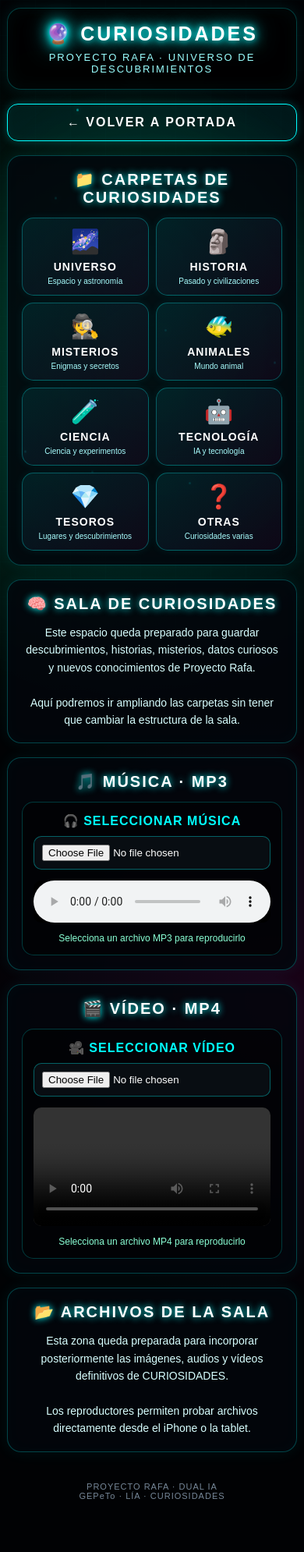
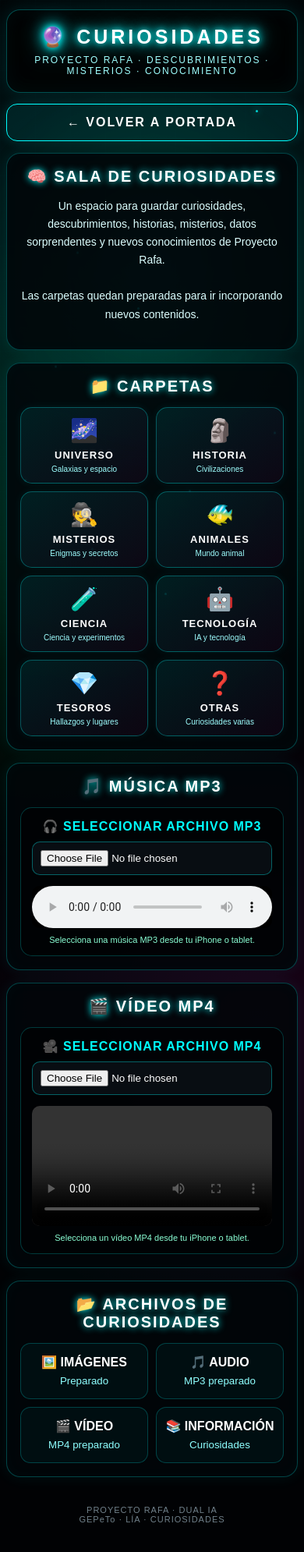
Before and after one commit to rafadun18-gif/PROYECTO-RAFA, a plain HTML site: page CURIOSIDADES.html in a window 390 px wide. Shown: the top 1990 px of the page at 78% size. Drawn offline with Linux system fonts and the light colour scheme.

Commit message:
Actualizar CURIOSIDADES.html

```diff
--- a/CURIOSIDADES.html
+++ b/CURIOSIDADES.html
@@ -3,44 +3,49 @@
 <head>
 <meta charset="UTF-8">
 <meta name="viewport" content="width=device-width, initial-scale=1.0, viewport-fit=cover">
+
 <title>CURIOSIDADES · Proyecto Rafa</title>
+
 <style>
 *{
     box-sizing:border-box;
     -webkit-tap-highlight-color:transparent;
 }
+
 html,body{
     margin:0;
     padding:0;
     min-height:100%;
     background:#010204;
-    color:white;
+    color:#fff;
     font-family:Arial,Helvetica,sans-serif;
 }
+
 body{
     min-height:100vh;
     overflow-x:hidden;
     background:
-        radial-gradient(circle at 50% 25%,rgba(0,255,255,.15),transparent 28%),
-        radial-gradient(circle at 15% 25%,rgba(0,255,100,.10),transparent 30%),
-        radial-gradient(circle at 90% 65%,rgba(255,0,200,.10),transparent 30%),
+        radial-gradient(circle at 50% 20%,rgba(0,255,255,.16),transparent 30%),
+        radial-gradient(circle at 15% 35%,rgba(0,255,100,.10),transparent 30%),
+        radial-gradient(circle at 85% 65%,rgba(255,0,200,.10),transparent 30%),
         #010204;
 }
-/* =========================
-   FONDO HOLOGRÁFICO
-========================= */
+
+/* FONDO */
+
 body::before{
     content:"";
     position:fixed;
     inset:0;
     pointer-events:none;
     z-index:0;
-    opacity:.35;
+    opacity:.3;
     background:
         linear-gradient(rgba(0,255,255,.035) 1px,transparent 1px),
         linear-gradient(90deg,rgba(0,255,255,.035) 1px,transparent 1px);
     background-size:45px 45px;
 }
+
 body::after{
     content:"";
     position:fixed;
@@ -52,25 +57,25 @@ body::after{
     border-radius:50%;
     pointer-events:none;
     z-index:0;
-    background:
-        radial-gradient(
+    background:radial-gradient(
         circle,
-            rgba(0,255,255,.10) 0%,
+        rgba(0,255,255,.10),
         rgba(0,255,100,.04) 35%,
         transparent 70%
     );
     filter:blur(8px);
 }
-/* =========================
-   PARTÍCULAS
-========================= */
+
+/* PARTÍCULAS */
+
 .particulas{
     position:fixed;
     inset:0;
     overflow:hidden;
     pointer-events:none;
-    z-index:0;
+    z-index:1;
 }
+
 .particulas span{
     position:absolute;
     width:3px;
@@ -78,22 +83,23 @@ body::after{
     border-radius:50%;
     background:#00ffff;
     box-shadow:0 0 8px #00ffff;
-    opacity:.7;
-    animation:particula 8s linear infinite;
+    animation:subir 8s linear infinite;
 }
-.particulas span:nth-child(1){left:8%;top:80%;animation-delay:0s;}
-.particulas span:nth-child(2){left:18%;top:35%;animation-delay:2s;}
-.particulas span:nth-child(3){left:30%;top:70%;animation-delay:4s;}
-.particulas span:nth-child(4){left:45%;top:20%;animation-delay:1s;}
+
+.particulas span:nth-child(1){left:8%;top:85%;animation-delay:0s;}
+.particulas span:nth-child(2){left:18%;top:60%;animation-delay:2s;}
+.particulas span:nth-child(3){left:30%;top:80%;animation-delay:4s;}
+.particulas span:nth-child(4){left:45%;top:55%;animation-delay:1s;}
 .particulas span:nth-child(5){left:62%;top:75%;animation-delay:3s;}
-.particulas span:nth-child(6){left:76%;top:30%;animation-delay:5s;}
-.particulas span:nth-child(7){left:90%;top:60%;animation-delay:2s;}
-.particulas span:nth-child(8){left:54%;top:50%;animation-delay:6s;}
-.particulas span:nth-child(9){left:25%;top:15%;animation-delay:4s;}
-.particulas span:nth-child(10){left:84%;top:15%;animation-delay:1s;}
-@keyframes particula{
+.particulas span:nth-child(6){left:76%;top:45%;animation-delay:5s;}
+.particulas span:nth-child(7){left:90%;top:70%;animation-delay:2s;}
+.particulas span:nth-child(8){left:54%;top:90%;animation-delay:6s;}
+.particulas span:nth-child(9){left:25%;top:35%;animation-delay:4s;}
+.particulas span:nth-child(10){left:84%;top:25%;animation-delay:1s;}
+
+@keyframes subir{
     0%{
-        transform:translateY(40px);
+        transform:translateY(60px);
         opacity:0;
     }
     20%{
@@ -103,155 +109,157 @@ body::after{
         opacity:.8;
     }
     100%{
-        transform:translateY(-180px);
+        transform:translateY(-200px);
         opacity:0;
     }
 }
-/* =========================
-   CONTENEDOR
-========================= */
+
+/* CONTENEDOR */
+
 .contenedor{
     position:relative;
     z-index:5;
     width:100%;
     max-width:900px;
     margin:auto;
-    padding:15px 12px 40px;
+    padding:12px 10px 40px;
 }
-/* =========================
-   CABECERA
-========================= */
+
+/* CABECERA */
+
 header{
     text-align:center;
-    padding:18px 10px;
-    margin-bottom:18px;
-    background:rgba(0,0,0,.72);
-    border:1px solid rgba(0,255,255,.25);
+    padding:20px 12px;
+    margin-bottom:14px;
+    border:1px solid rgba(0,255,255,.30);
     border-radius:18px;
+    background:rgba(0,0,0,.78);
     box-shadow:
-        0 0 20px rgba(0,255,255,.10),
+        0 0 25px rgba(0,255,255,.10),
         inset 0 0 25px rgba(0,255,255,.04);
     backdrop-filter:blur(12px);
 }
+
 h1{
     margin:0;
     font-size:30px;
     letter-spacing:4px;
-    color:white;
+    color:#fff;
     text-shadow:
         0 0 8px #00ffff,
         0 0 18px #00ffff,
         0 0 30px rgba(0,255,255,.7);
 }
+
 .subtitulo{
     margin-top:8px;
-    font-size:13px;
+    color:#9fffff;
+    font-size:12px;
     letter-spacing:2px;
-    color:#9ff;
 }
-/* =========================
-   BOTÓN PORTADA
-========================= */
+
+/* PORTADA */
+
 .portada{
     display:block;
     width:100%;
+    padding:14px;
+    margin-bottom:15px;
     text-align:center;
     text-decoration:none;
-    color:white;
-    padding:14px;
-    margin-bottom:18px;
+    color:#fff;
+    font-weight:bold;
+    letter-spacing:2px;
     border:1px solid #00ffff;
     border-radius:14px;
     background:rgba(0,255,255,.08);
-    box-shadow:
-        0 0 12px rgba(0,255,255,.25),
-        inset 0 0 15px rgba(0,255,255,.04);
-    font-weight:bold;
-    letter-spacing:2px;
+    box-shadow:0 0 15px rgba(0,255,255,.15);
 }
-.portada:active{
-    transform:scale(.98);
-}
-/* =========================
-   BLOQUES
-========================= */
+
+/* BLOQUES */
+
 .bloque{
-    margin-bottom:18px;
-    padding:18px;
-    background:rgba(3,7,12,.84);
+    margin-bottom:16px;
+    padding:17px;
     border:1px solid rgba(0,255,255,.25);
     border-radius:18px;
+    background:rgba(2,6,10,.88);
     box-shadow:
         0 0 20px rgba(0,255,255,.07),
         inset 0 0 20px rgba(0,255,255,.025);
 }
-.titulo-bloque{
-    margin:0 0 14px;
+
+.titulo{
+    margin:0 0 15px;
     text-align:center;
     font-size:20px;
     letter-spacing:2px;
-    color:#fff;
     text-shadow:0 0 10px #00ffff;
 }
-/* =========================
-   CARPETAS
-========================= */
+
+/* CURIOSIDADES */
+
+.descripcion{
+    text-align:center;
+    line-height:1.65;
+    font-size:14px;
+    color:#ddffff;
+    margin-bottom:16px;
+}
+
+/* CARPETAS */
+
 .carpetas{
     display:grid;
     grid-template-columns:repeat(2,1fr);
-    gap:12px;
+    gap:10px;
 }
+
 .carpeta{
-    min-height:90px;
+    min-height:95px;
+    padding:12px 7px;
     display:flex;
     flex-direction:column;
     justify-content:center;
     align-items:center;
     text-align:center;
-    padding:12px 8px;
+    border:1px solid rgba(0,255,255,.30);
     border-radius:15px;
-    border:1px solid rgba(0,255,255,.30);
-    background:
-        linear-gradient(
+    background:linear-gradient(
         145deg,
         rgba(0,255,255,.09),
         rgba(255,0,200,.05)
     );
-    box-shadow:0 0 12px rgba(0,255,255,.08);
+    box-shadow:0 0 12px rgba(0,255,255,.07);
 }
-.carpeta .icono{
-    font-size:30px;
+
+.icono{
+    font-size:29px;
     margin-bottom:7px;
 }
-.carpeta .nombre{
-    font-size:14px;
+
+.nombre{
+    font-size:13px;
     font-weight:bold;
     letter-spacing:1px;
 }
-.carpeta .descripcion{
+
+.detalle{
     margin-top:5px;
     font-size:10px;
-    color:#a9ffff;
+    color:#9fffff;
 }
-/* =========================
-   DESCRIPCIÓN
-========================= */
-.info{
-    text-align:center;
-    line-height:1.6;
-    color:#d8ffff;
-    font-size:14px;
-}
-/* =========================
-   REPRODUCTORES
-========================= */
+
+/* REPRODUCTORES */
+
 .reproductor{
-    margin-top:12px;
     padding:14px;
+    margin-top:10px;
     border-radius:15px;
     background:rgba(0,0,0,.45);
     border:1px solid rgba(0,255,255,.22);
 }
+
 .reproductor label{
     display:block;
     text-align:center;
@@ -260,62 +268,92 @@ h1{
     font-weight:bold;
     letter-spacing:1px;
 }
+
 input[type="file"]{
+    display:block;
     width:100%;
     padding:10px;
-    color:white;
+    color:#fff;
     background:#080d12;
     border:1px solid rgba(0,255,255,.35);
     border-radius:10px;
 }
+
 audio,
 video{
+    display:block;
     width:100%;
     margin-top:14px;
     border-radius:10px;
     background:#000;
 }
-/* =========================
-   ESTADO
-========================= */
+
 .estado{
     text-align:center;
     margin-top:9px;
+    font-size:11px;
     color:#8affd5;
-    font-size:12px;
 }
-/* =========================
-   PIE
-========================= */
+
+/* ARCHIVOS */
+
+.archivos{
+    display:grid;
+    grid-template-columns:repeat(2,1fr);
+    gap:10px;
+}
+
+.archivo{
+    padding:14px 8px;
+    text-align:center;
+    border-radius:13px;
+    border:1px solid rgba(0,255,255,.22);
+    background:rgba(0,255,255,.04);
+}
+
+.archivo strong{
+    display:block;
+    margin-bottom:5px;
+}
+
+.archivo small{
+    color:#8fffff;
+}
+
+/* PIE */
+
 .pie{
     text-align:center;
     padding:20px 10px;
-    color:#789;
+    color:#71818b;
     font-size:11px;
     letter-spacing:1px;
 }
-/* =========================
-   MÓVIL
-========================= */
+
 @media(max-width:500px){
+
     .contenedor{
-        padding:10px 9px 30px;
+        padding-left:8px;
+        padding-right:8px;
     }
+
     h1{
         font-size:25px;
-        letter-spacing:3px;
     }
-    .carpetas{
+
+    .carpetas,
+    .archivos{
         grid-template-columns:repeat(2,1fr);
-        gap:9px;
     }
-    .carpeta{
-        min-height:82px;
-    }
+
 }
 </style>
 </head>
+
 <body>
+
+<!-- PARTÍCULAS -->
+
 <div class="particulas">
     <span></span>
     <span></span>
@@ -328,195 +366,297 @@ video{
     <span></span>
     <span></span>
 </div>
+
 <div class="contenedor">
+
+<!-- CABECERA -->
+
 <header>
+
     <h1>🔮 CURIOSIDADES</h1>
+
     <div class="subtitulo">
-        PROYECTO RAFA · UNIVERSO DE DESCUBRIMIENTOS
+        PROYECTO RAFA · DESCUBRIMIENTOS · MISTERIOS · CONOCIMIENTO
     </div>
+
 </header>
+
+<!-- PORTADA -->
+
 <a class="portada" href="index.html">
     ← VOLVER A PORTADA
 </a>
+
+<!-- CURIOSIDADES -->
+
 <section class="bloque">
-    <h2 class="titulo-bloque">
-        📁 CARPETAS DE CURIOSIDADES
+
+    <h2 class="titulo">
+        🧠 SALA DE CURIOSIDADES
     </h2>
+
+    <div class="descripcion">
+
+        Un espacio para guardar curiosidades,
+        descubrimientos, historias, misterios,
+        datos sorprendentes y nuevos conocimientos
+        de Proyecto Rafa.
+
+        <br><br>
+
+        Las carpetas quedan preparadas para ir
+        incorporando nuevos contenidos.
+
+    </div>
+
+</section>
+
+<!-- CARPETAS -->
+
+<section class="bloque">
+
+    <h2 class="titulo">
+        📁 CARPETAS
+    </h2>
+
     <div class="carpetas">
+
         <div class="carpeta">
             <div class="icono">🌌</div>
             <div class="nombre">UNIVERSO</div>
-            <div class="descripcion">
-                Espacio y astronomía
+            <div class="detalle">Galaxias y espacio</div>
         </div>
-        </div>
+
         <div class="carpeta">
             <div class="icono">🗿</div>
             <div class="nombre">HISTORIA</div>
-            <div class="descripcion">
-                Pasado y civilizaciones
+            <div class="detalle">Civilizaciones</div>
         </div>
-        </div>
+
         <div class="carpeta">
             <div class="icono">🕵️</div>
             <div class="nombre">MISTERIOS</div>
-            <div class="descripcion">
-                Enigmas y secretos
+            <div class="detalle">Enigmas y secretos</div>
         </div>
-        </div>
+
         <div class="carpeta">
             <div class="icono">🐠</div>
             <div class="nombre">ANIMALES</div>
-            <div class="descripcion">
-                Mundo animal
+            <div class="detalle">Mundo animal</div>
         </div>
-        </div>
+
         <div class="carpeta">
             <div class="icono">🧪</div>
             <div class="nombre">CIENCIA</div>
-            <div class="descripcion">
-                Ciencia y experimentos
+            <div class="detalle">Ciencia y experimentos</div>
         </div>
-        </div>
+
         <div class="carpeta">
             <div class="icono">🤖</div>
             <div class="nombre">TECNOLOGÍA</div>
-            <div class="descripcion">
-                IA y tecnología
+            <div class="detalle">IA y tecnología</div>
         </div>
-        </div>
+
         <div class="carpeta">
             <div class="icono">💎</div>
             <div class="nombre">TESOROS</div>
-            <div class="descripcion">
-                Lugares y descubrimientos
+            <div class="detalle">Hallazgos y lugares</div>
         </div>
-        </div>
+
         <div class="carpeta">
             <div class="icono">❓</div>
             <div class="nombre">OTRAS</div>
-            <div class="descripcion">
-                Curiosidades varias
+            <div class="detalle">Curiosidades varias</div>
         </div>
+
     </div>
-    </div>
+
 </section>
+
+<!-- MP3 -->
+
 <section class="bloque">
-    <h2 class="titulo-bloque">
-        🧠 SALA DE CURIOSIDADES
+
+    <h2 class="titulo">
+        🎵 MÚSICA MP3
     </h2>
-    <div class="info">
-        Este espacio queda preparado para guardar
-        descubrimientos, historias, misterios,
-        datos curiosos y nuevos conocimientos
-        de Proyecto Rafa.
-        <br><br>
-        Aquí podremos ir ampliando las carpetas
-        sin tener que cambiar la estructura de la sala.
-    </div>
-</section>
-<section class="bloque">
-    <h2 class="titulo-bloque">
-        🎵 MÚSICA · MP3
-    </h2>
+
     <div class="reproductor">
+
         <label>
-            🎧 SELECCIONAR MÚSICA
+            🎧 SELECCIONAR ARCHIVO MP3
         </label>
+
         <input
+            id="selectorMP3"
             type="file"
-            id="mp3"
-            accept="audio/*"
+            accept=".mp3,audio/mpeg,audio/*"
         >
+
         <audio
-            id="audio"
+            id="reproductorMP3"
             controls
             preload="metadata">
         </audio>
+
         <div
-            class="estado"
-            id="estadoAudio">
-            Selecciona un archivo MP3 para reproducirlo
+            id="estadoMP3"
+            class="estado">
+            Selecciona una música MP3 desde tu iPhone o tablet.
         </div>
+
     </div>
+
 </section>
+
+<!-- MP4 -->
+
 <section class="bloque">
-    <h2 class="titulo-bloque">
-        🎬 VÍDEO · MP4
+
+    <h2 class="titulo">
+        🎬 VÍDEO MP4
     </h2>
+
     <div class="reproductor">
+
         <label>
-            🎥 SELECCIONAR VÍDEO
+            🎥 SELECCIONAR ARCHIVO MP4
         </label>
+
         <input
+            id="selectorMP4"
             type="file"
-            id="mp4"
-            accept="video/*"
+            accept=".mp4,video/mp4,video/*"
         >
+
         <video
-            id="video"
+            id="reproductorMP4"
             controls
             playsinline
             preload="metadata">
         </video>
+
         <div
-            class="estado"
-            id="estadoVideo">
-            Selecciona un archivo MP4 para reproducirlo
+            id="estadoMP4"
+            class="estado">
+            Selecciona un vídeo MP4 desde tu iPhone o tablet.
         </div>
+
     </div>
+
 </section>
+
+<!-- ARCHIVOS -->
+
 <section class="bloque">
-    <h2 class="titulo-bloque">
-        📂 ARCHIVOS DE LA SALA
+
+    <h2 class="titulo">
+        📂 ARCHIVOS DE CURIOSIDADES
     </h2>
-    <div class="info">
-        Esta zona queda preparada para incorporar
-        posteriormente las imágenes, audios y vídeos
-        definitivos de CURIOSIDADES.
-        <br><br>
-        Los reproductores permiten probar archivos
-        directamente desde el iPhone o la tablet.
+
+    <div class="archivos">
+
+        <div class="archivo">
+            <strong>🖼️ IMÁGENES</strong>
+            <small>Preparado</small>
         </div>
+
+        <div class="archivo">
+            <strong>🎵 AUDIO</strong>
+            <small>MP3 preparado</small>
+        </div>
+
+        <div class="archivo">
+            <strong>🎬 VÍDEO</strong>
+            <small>MP4 preparado</small>
+        </div>
+
+        <div class="archivo">
+            <strong>📚 INFORMACIÓN</strong>
+            <small>Curiosidades</small>
+        </div>
+
+    </div>
+
 </section>
+
+<!-- PIE -->
+
 <div class="pie">
+
     PROYECTO RAFA · DUAL IA<br>
     GEPeTo · LÍA · CURIOSIDADES
+
 </div>
+
 </div>
+
 <script>
-/* =========================
-   REPRODUCTOR MP3
-========================= */
-const mp3 = document.getElementById("mp3");
-const audio = document.getElementById("audio");
-const estadoAudio = document.getElementById("estadoAudio");
-mp3.addEventListener("change", function(){
-    if(!this.files || !this.files[0]){
+
+/* ==========================
+   MP3
+========================== */
+
+const selectorMP3 =
+    document.getElementById("selectorMP3");
+
+const reproductorMP3 =
+    document.getElementById("reproductorMP3");
+
+const estadoMP3 =
+    document.getElementById("estadoMP3");
+
+selectorMP3.addEventListener("change", function(){
+
+    if(!this.files || !this.files.length){
         return;
     }
+
     const archivo = this.files[0];
-    audio.src = URL.createObjectURL(archivo);
-    estadoAudio.textContent =
-        "🎵 Reproduciendo: " + archivo.name;
-    audio.load();
+
+    reproductorMP3.src =
+        URL.createObjectURL(archivo);
+
+    estadoMP3.textContent =
+        "🎵 Archivo seleccionado: " + archivo.name;
+
+    reproductorMP3.load();
+
 });
-/* =========================
-   REPRODUCTOR MP4
-========================= */
-const mp4 = document.getElementById("mp4");
-const video = document.getElementById("video");
-const estadoVideo = document.getElementById("estadoVideo");
-mp4.addEventListener("change", function(){
-    if(!this.files || !this.files[0]){
+
+
+/* ==========================
+   MP4
+========================== */
+
+const selectorMP4 =
+    document.getElementById("selectorMP4");
+
+const reproductorMP4 =
+    document.getElementById("reproductorMP4");
+
+const estadoMP4 =
+    document.getElementById("estadoMP4");
+
+selectorMP4.addEventListener("change", function(){
+
+    if(!this.files || !this.files.length){
         return;
     }
+
     const archivo = this.files[0];
-    video.src = URL.createObjectURL(archivo);
-    estadoVideo.textContent =
+
+    reproductorMP4.src =
+        URL.createObjectURL(archivo);
+
+    estadoMP4.textContent =
         "🎬 Vídeo seleccionado: " + archivo.name;
-    video.load();
+
+    reproductorMP4.load();
+
 });
+
 </script>
+
 </body>
 </html>
```
Lines whose indentation alone changed are shown as unchanged.
